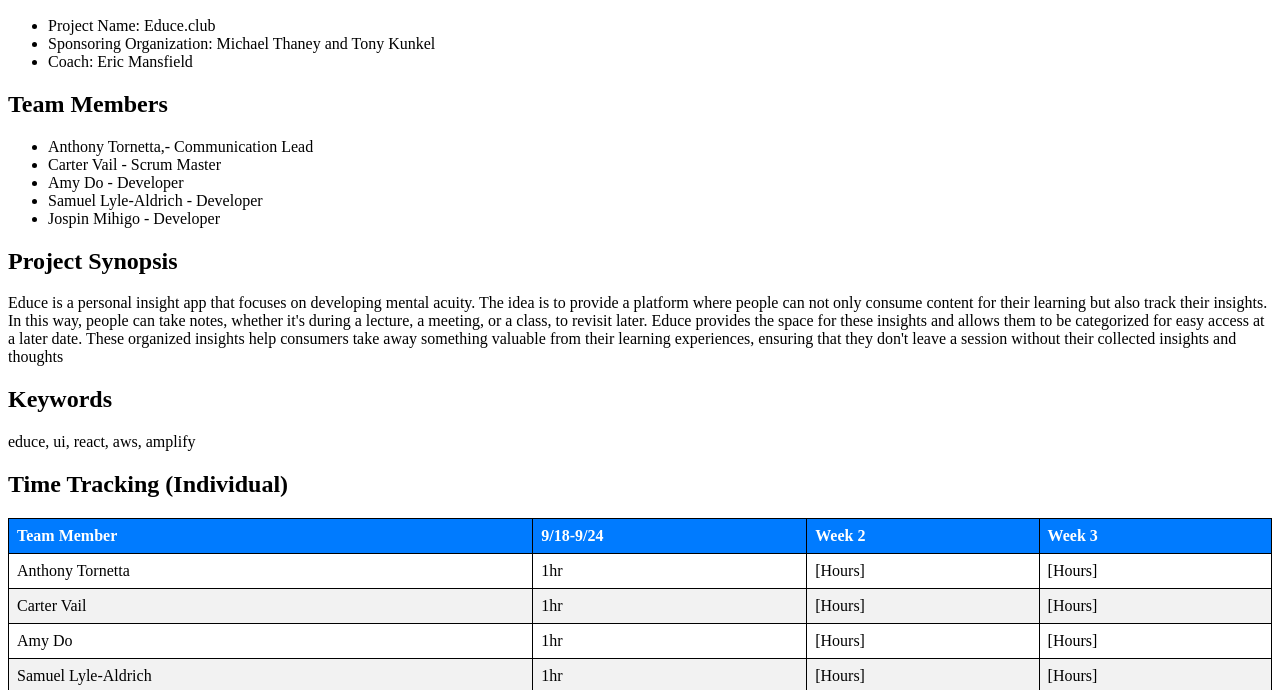
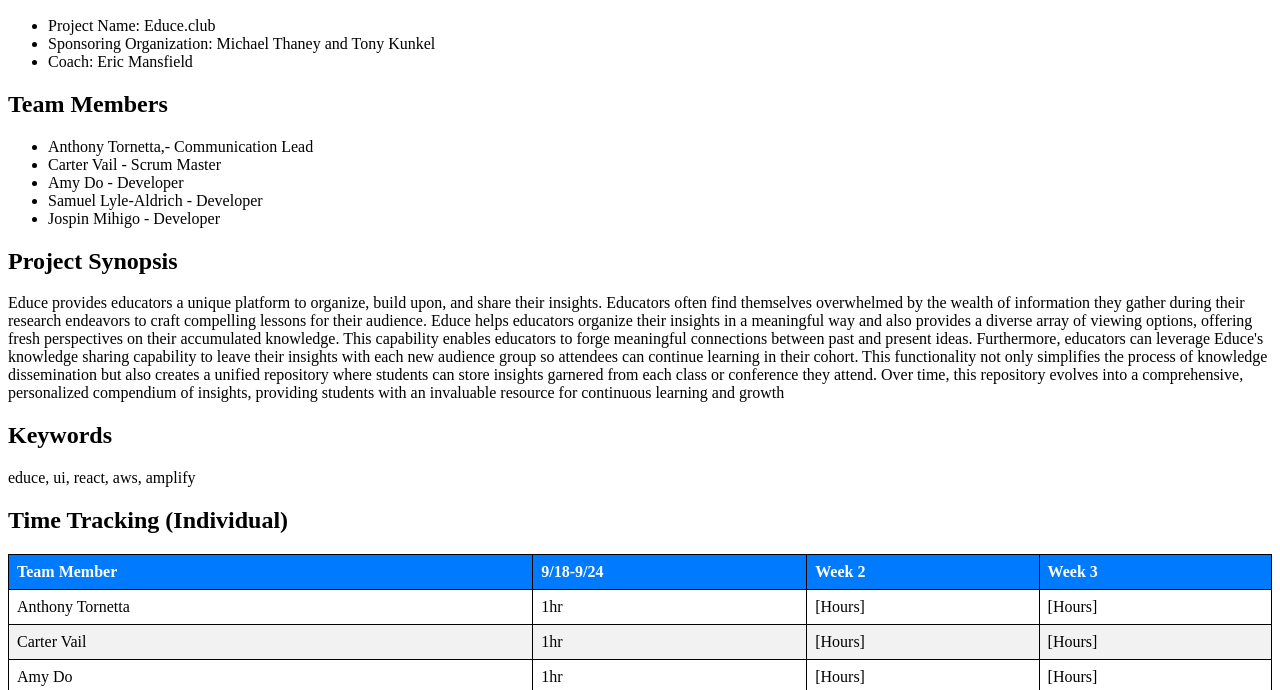
Before and after one commit to ahd6901/SWEN561-SpoiledMilk.io, a plain HTML site: page index.html in a window 1280 px wide. Shown: the part 110-800 px from the top of the page. Drawn offline with Linux system fonts and the light colour scheme.

Commit message:
update synopsis

```diff
--- a/index.html
+++ b/index.html
@@ -5,7 +5,7 @@
     <meta http-equiv="X-UA-Compatible" content="IE=edge" />
     <meta name="viewport" content="width=device-width, initial-scale=1.0" />
     <link href="styles.css" rel="stylesheet" />
-    <title>Team Website</title>
+    <title>Senior project Team Website</title>
   </head>
   <body>
     <header>
@@ -32,15 +32,22 @@
     <section>
       <h2>Project Synopsis</h2>
       <p>
-        Educe is a personal insight app that focuses on developing mental
-        acuity. The idea is to provide a platform where people can not only
-        consume content for their learning but also track their insights. In
-        this way, people can take notes, whether it's during a lecture, a
-        meeting, or a class, to revisit later. Educe provides the space for
-        these insights and allows them to be categorized for easy access at a
-        later date. These organized insights help consumers take away something
-        valuable from their learning experiences, ensuring that they don't leave
-        a session without their collected insights and thoughts
+        Educe provides educators a unique platform to organize, build upon, and
+        share their insights. Educators often find themselves overwhelmed by the
+        wealth of information they gather during their research endeavors to
+        craft compelling lessons for their audience. Educe helps educators
+        organize their insights in a meaningful way and also provides a diverse
+        array of viewing options, offering fresh perspectives on their
+        accumulated knowledge. This capability enables educators to forge
+        meaningful connections between past and present ideas. Furthermore,
+        educators can leverage Educe's knowledge sharing capability to leave
+        their insights with each new audience group so attendees can continue
+        learning in their cohort. This functionality not only simplifies the
+        process of knowledge dissemination but also creates a unified repository
+        where students can store insights garnered from each class or conference
+        they attend. Over time, this repository evolves into a comprehensive,
+        personalized compendium of insights, providing students with an
+        invaluable resource for continuous learning and growth
       </p>
     </section>
     <section>
```
